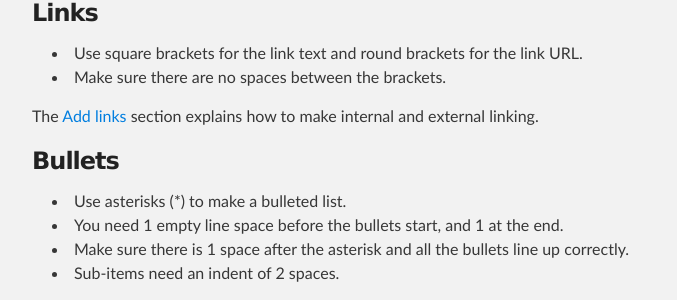
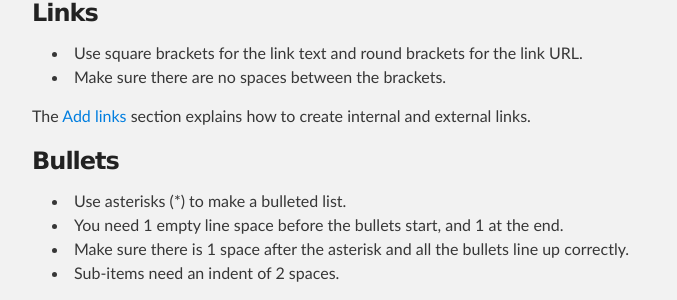
Before and after one commit to alphagov/inside-government-admin-guide, a Jekyll site: the page built from first-steps/markdown.md, in a window 1280 px wide and 900 px high, scrolled down 1113 px. Shown: the part 154-454 px from the top of the window, without its empty margins (288-965 px from the left). Built offline with Jekyll 4.4.1, drawn with Linux system fonts in a browser that asks for light colours.

Commit message:
Update markdown.md

```diff
--- a/first-steps/markdown.md
+++ b/first-steps/markdown.md
@@ -23,7 +23,7 @@
 *  Use square brackets for the link text and round brackets for the link URL.
 *  Make sure there are no spaces between the brackets.
 
-The [Add links](http://alphagov.github.io/inside-government-admin-guide/creating-documents/add-links.html) section explains how to make internal and external linking.
+The [Add links](http://alphagov.github.io/inside-government-admin-guide/creating-documents/add-links.html) section explains how to create internal and external links.
 
 
 ### Bullets
```
